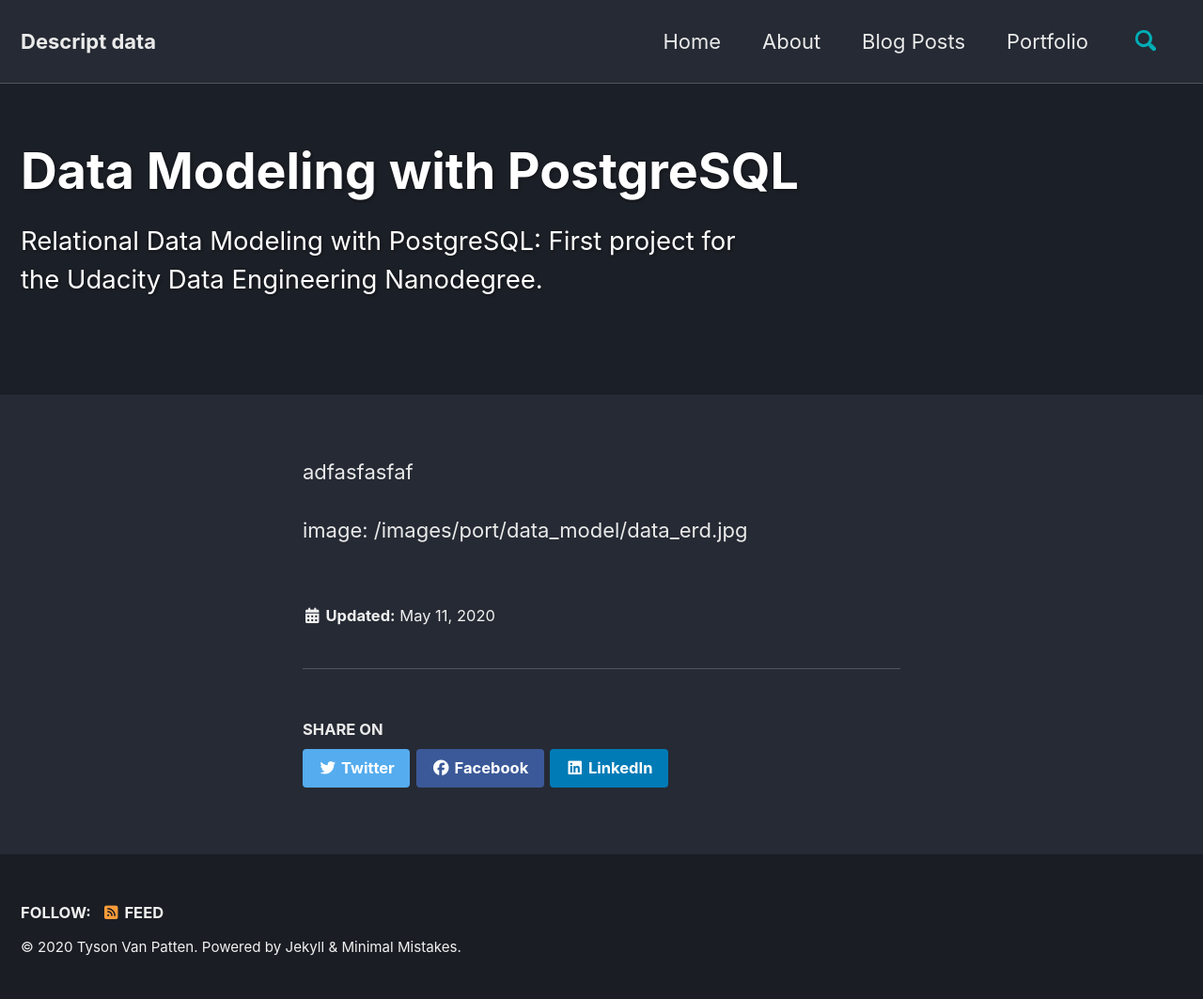
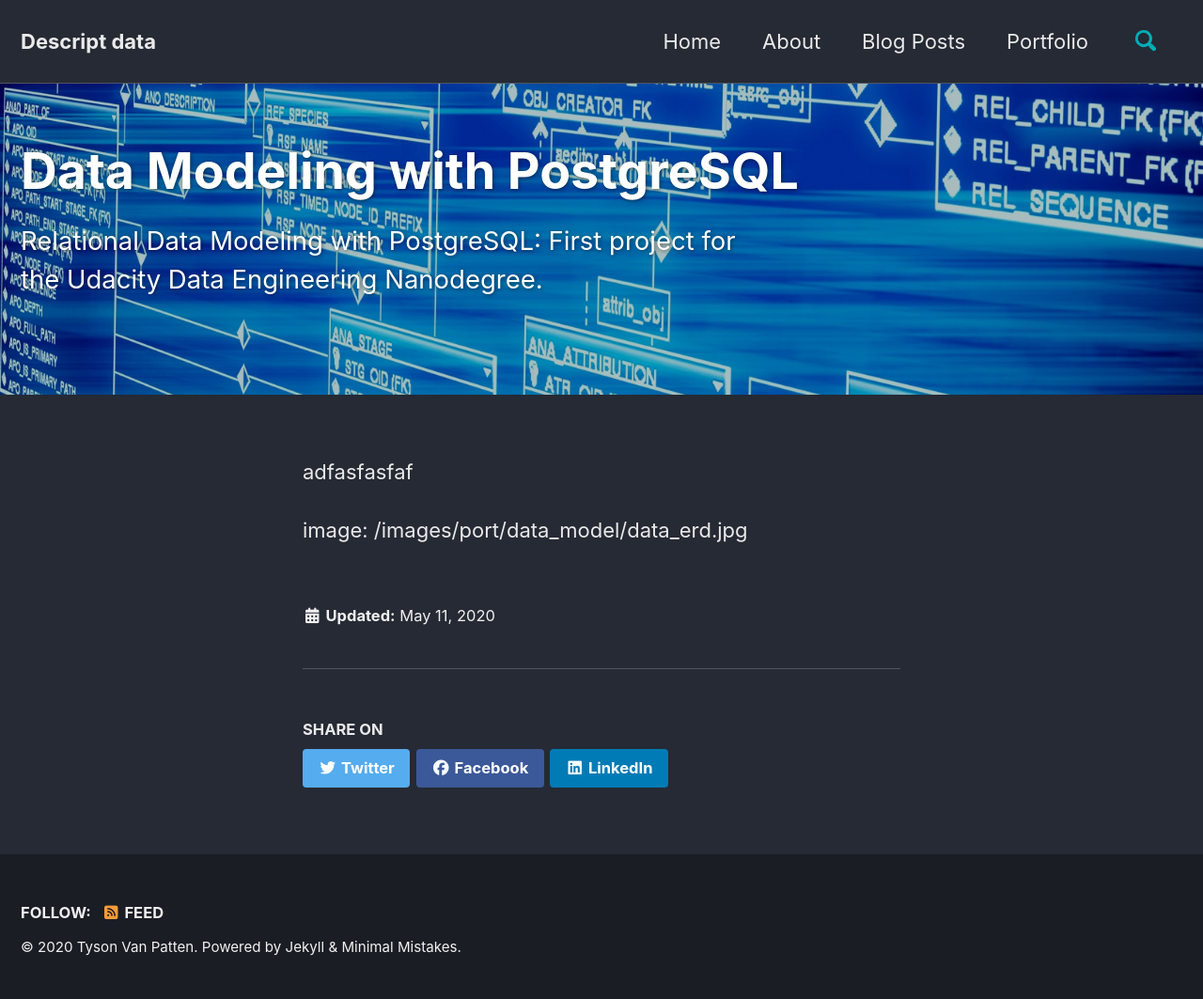
Before and after one commit to tvanpat/tvanpat, a Jekyll site: the page built from _portfolio/foo_bar.md, in a window 1280 px wide. Shown: the whole page at 94% size. Built offline with Jekyll 4.4.1, drawn with Linux system fonts in a browser that asks for light colours; cached includes are drawn as plain includes; nearby versions of some CDN libraries; comment, search, counter and statistics services are not loaded.

Commit message:
Update foo_bar.md

```diff
--- a/_portfolio/foo_bar.md
+++ b/_portfolio/foo_bar.md
@@ -2,7 +2,7 @@
 title: "Data Modeling with PostgreSQL"
 excerpt: "Relational Data Modeling with PostgreSQL: First project for the Udacity Data Engineering Nanodegree."
 header:
-  overlay_image:  " /images/port/data_model/data_erd.jpg"
+  overlay_image:  /images/port/data_model/data_erd.jpg
   overlay_filter: 0.25
   teaser: /images/port/data_model/data_erd-th.jpg
 
```
